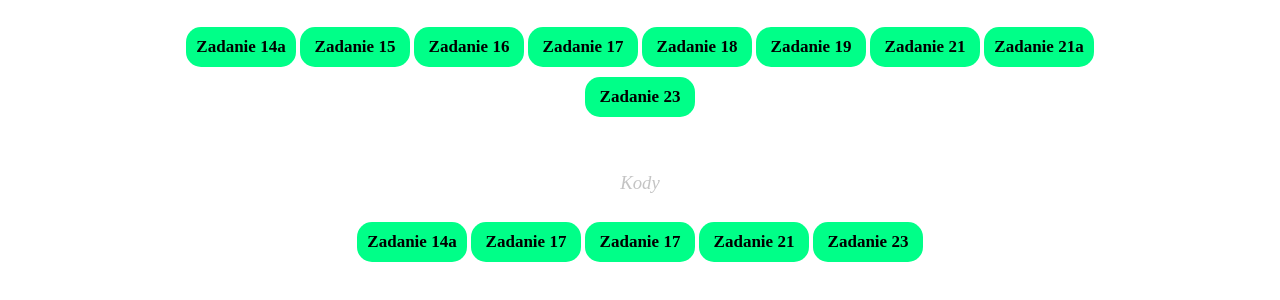
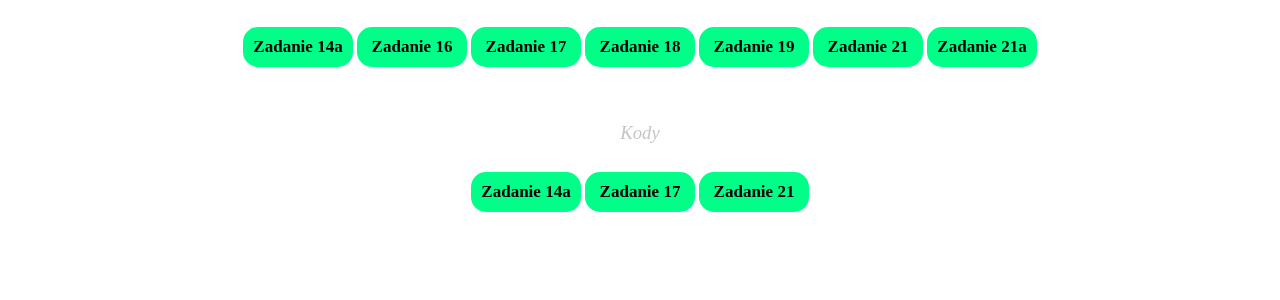
Before and after one commit to Kamil-Polit-School/Zadania-od-14-do-23, a plain HTML site: page index.html in a window 1280 px wide. Shown: the part 100-400 px from the top of the page. Drawn offline with Linux system fonts and the light colour scheme.

Commit message:
Update index.html

```diff
--- a/index.html
+++ b/index.html
@@ -20,14 +20,6 @@
             document.write("<h1 style=\"color: green; font - size: 31px\"> COS a: " + (bok_B_pol / bok_C_pol).toFixed(2) + " </h1>");
             document.write("<h1 style=\"color: green; font - size: 31px\"> TX a: " + (bok_A_pol / bok_B_pol).toFixed(2) + " </h1>");
             document.write("<h1 style=\"color: green; font - size: 31px\"> CTQ a: " + (bok_B_pol / bok_A_pol).toFixed(2) + " </h1>");
-        }
-
-        function zadanie15() {
-            var x1_pol = parseFloat(prompt("Podaj x1: ", ""));
-            var x2_pol = parseFloat(prompt("Podaj x2: ", ""));
-            rad = (x1_pol * Math.PI) / 180;
-
-            document.write("x1: " + x1_pol + "&nbsp&nbsp&nbsp&nbsp&nbspx2: " + x2_pol + "<br />" + rad);
         }
 
         function zadanie17() {
@@ -116,21 +108,17 @@
     <div id="nazwisko">Kamil Polit</div>
     <div id="content">
         <a onclick="zadanie14a()" href="#">Zadanie 14a</a>
-        <a onclick="zadanie15()" href="#">Zadanie 15</a><!-- TODO: -->
         <a href="src/zadanie16.html">Zadanie 16</a>
         <a onclick="zadanie17()" href="#">Zadanie 17</a>
         <a href="src/zadanie18.html">Zadanie 18</a>
-        <a href="src/zadanie19.html">Zadanie 19</a> <!-- FIXME: -->
+        <a href="src/zadanie19.html">Zadanie 19</a>
         <a onclick="zadanie21()" href="#">Zadanie 21</a>
         <a onclick="zadanie21a()" href="#">Zadanie 21a</a>
-        <a href="#">Zadanie 23</a><!-- TODO: -->
 
         <br /> <br /> <br /> <h3><i style="font-weight: lighter; color: #c4c4c4;"> Kody</i> </h3>
         <a href="src/zadanie14a_kod.html">Zadanie 14a</a>
-        <a href="src/zadanie15_kod.html">Zadanie 17</a>
         <a href="src/zadanie17_kod.html">Zadanie 17</a>
         <a href="src/zadanie21_kod.html">Zadanie 21</a>
-        <a href="src/zadanie23_kod.html">Zadanie 23</a>
     </div>
 </body>
 </html>
```
